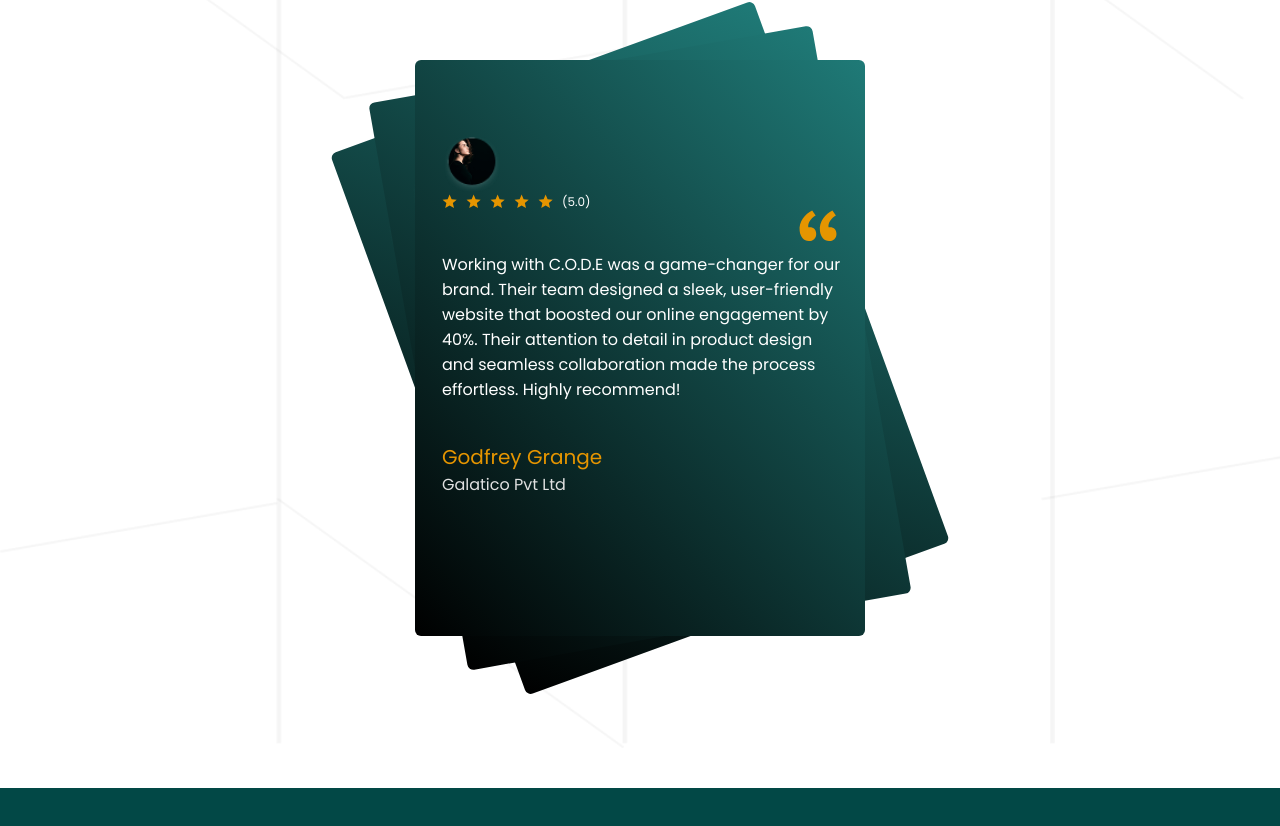
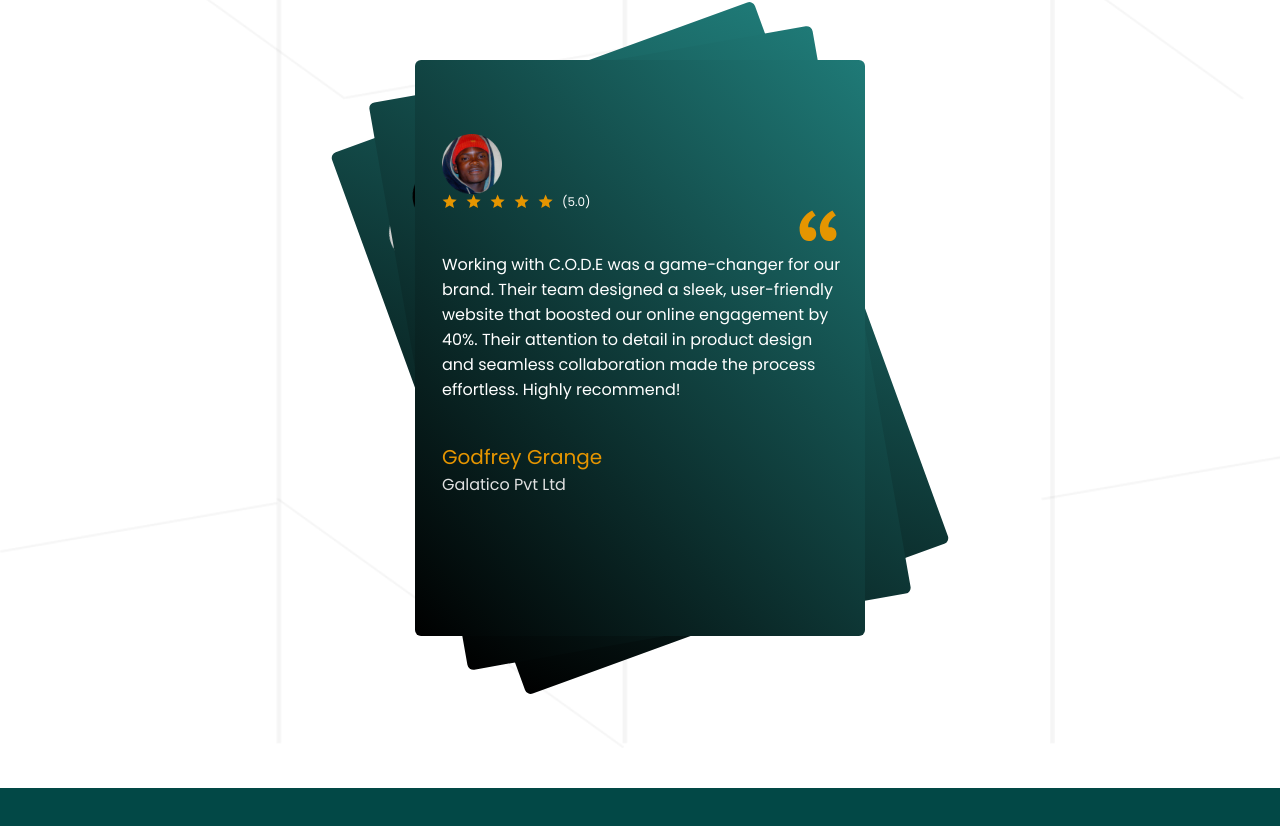
Before and after one commit to excode12/Code-Landing-Page, a plain HTML site: page index.html in a window 1280 px wide. Shown: the part 3636-4462 px from the top of the page. Drawn offline with nearby package versions, Linux system fonts and the light colour scheme.

Commit message:
updated testiomonial avatars

```diff
--- a/index.html
+++ b/index.html
@@ -336,7 +336,7 @@
           <div class="review__card">
             <figure class="review__avatar">
               <img
-                src="./Assets/review_avatar.png"
+                src="./Assets/emma.png"
                 alt="client-avatar"
                 width="60"
                 height="60"
@@ -419,7 +419,7 @@
           <div class="review__card">
             <figure class="review__avatar">
               <img
-                src="./Assets/review_avatar.png"
+                src="./Assets/Godfrey.png"
                 alt="client-avatar"
                 width="60"
                 height="60"
@@ -500,7 +500,7 @@
           <div class="review__card">
             <figure class="review__avatar">
               <img
-                src="./Assets/review_avatar.png"
+                src="./Assets/mollymuch.png"
                 alt="client-avatar"
                 width="60"
                 height="60"
```
Also changed, not shown: Assets/Godfrey.png (added), Assets/emma.png (added), Assets/mollymuch.png (added).
